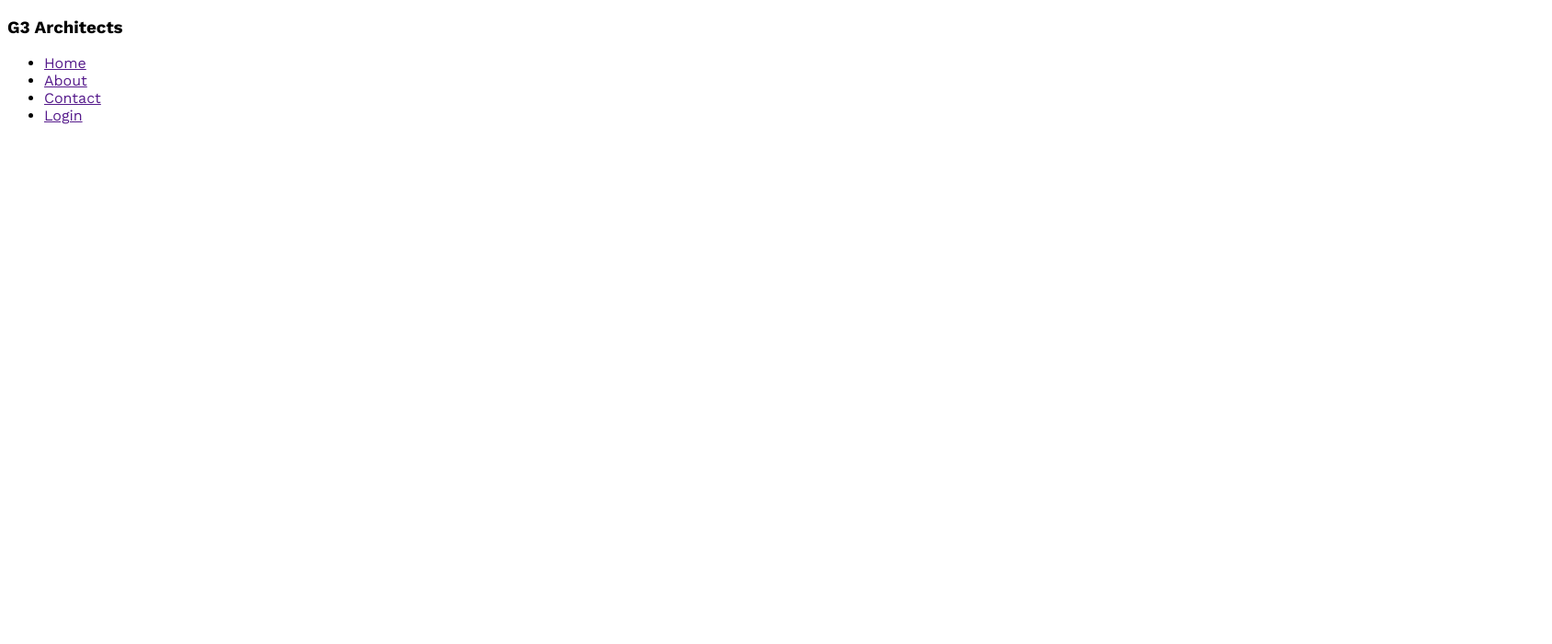
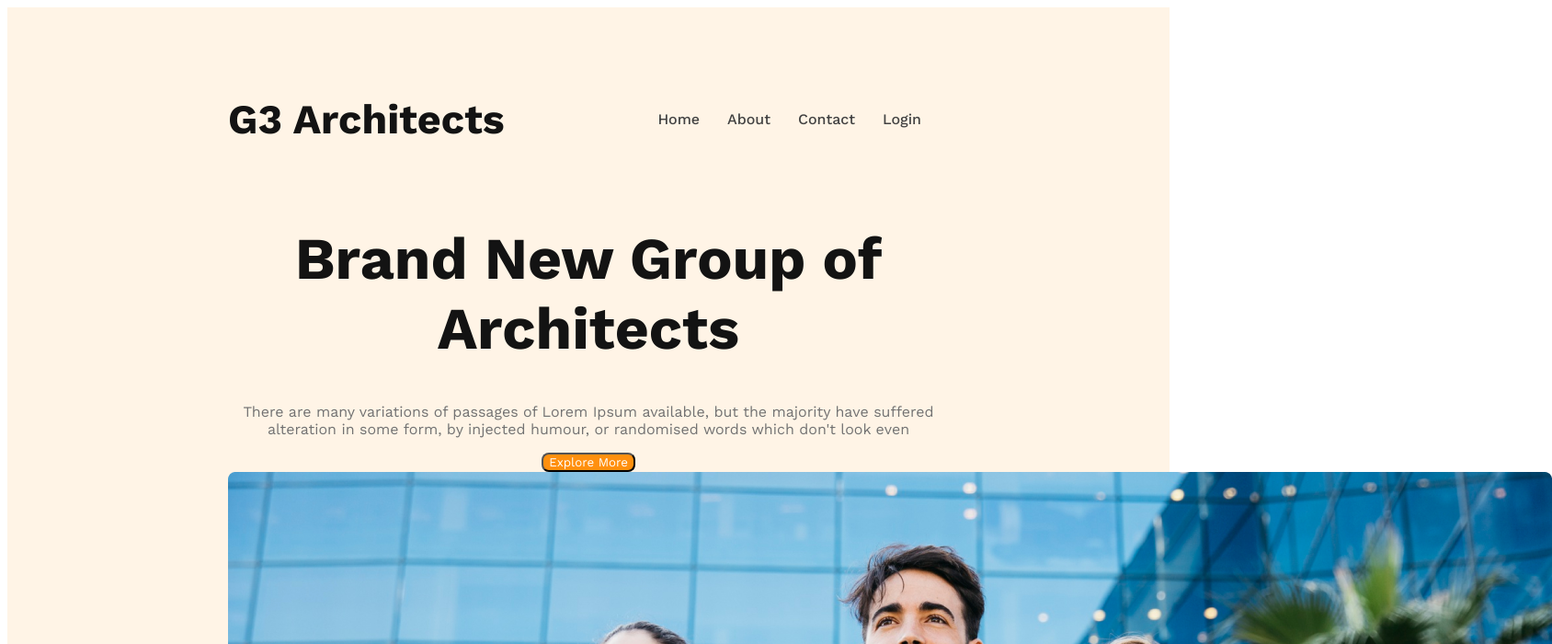
Before and after one commit to mddalimmiah/g3-architects-website, a plain HTML site: page index.html in a window 1280 px wide. Shown: the top 700 px of the page at 92% size, 1688 px wide, since content can reach past the window. Drawn offline with nearby package versions, Linux system fonts and the light colour scheme.

Commit message:
added some text

```diff
--- a/index.html
+++ b/index.html
@@ -9,7 +9,7 @@
 <body>
     <header>
         <nav>
-            <h3>G3 Architects</h3>
+            <h3 class="nav-title">G3 Architects</h3>
             <ul>
                 <li><a href="">Home</a></li>
                 <li><a href="">About</a></li>
@@ -17,6 +17,15 @@
                 <li><a href="">Login</a></li>
             </ul>
         </nav>
+        <div class="banner">
+           <div class="banner-content">
+            <h1 class="banner-title">Brand New
+                Group of Architects </h1>
+            <p class="banner-description">There are many variations of passages of Lorem Ipsum available, but the majority have suffered alteration in some form, by injected humour, or randomised words which don't look even</p>
+            <button class="btn-primary">Explore More</button>
+           </div>
+            <img src="images/banner.png" alt="">
+        </div>
     </header>
     <main></main>
     <footer></footer>
--- a/styles/architects.css
+++ b/styles/architects.css
@@ -1,5 +1,66 @@
-/* styles font */
+/* styles font: google font  */
 @import url('https://fonts.googleapis.com/css2?family=Work+Sans:ital,wght@0,300;0,400;0,500;0,600;0,700;0,800;0,900;1,400;1,500;1,600;1,700;1,800;1,900&display=swap');
-*{
+
+/* shared styles */
+* {
     font-family: 'Work Sans', sans-serif;
 }
+
+.btn-primary {
+    border-radius: 8px;
+    background: #FF900E;
+    color: #FFF;
+}
+
+/* this is header section */
+header {
+    background: rgba(255, 144, 14, 0.10);
+    padding: 50px 240px;
+}
+
+nav {
+    display: flex;
+    justify-content: space-between;
+    align-items: center;
+}
+
+.nav-title {
+    color: #131313;
+    font-weight: 700;
+    font-size: 2.8rem;
+}
+
+nav>ul {
+    display: flex;
+}
+
+nav li {
+    list-style: none;
+    margin-right: 30px;
+    font-weight: 500;
+    font-size: 1rem;
+}
+
+nav li a {
+    text-decoration: none;
+    color: #424242;
+}
+
+/* banner styles */
+.banner-content {
+    max-width: 800px;
+    text-align: center;
+    margin: 0 auto;
+}
+
+.banner-title {
+    color: #131313;
+    font-size: 4rem;
+    font-weight: 700;
+}
+
+.banner-description {
+    font-size: 1rem;
+    font-weight: 400;
+    color: #727272;
+}
```
